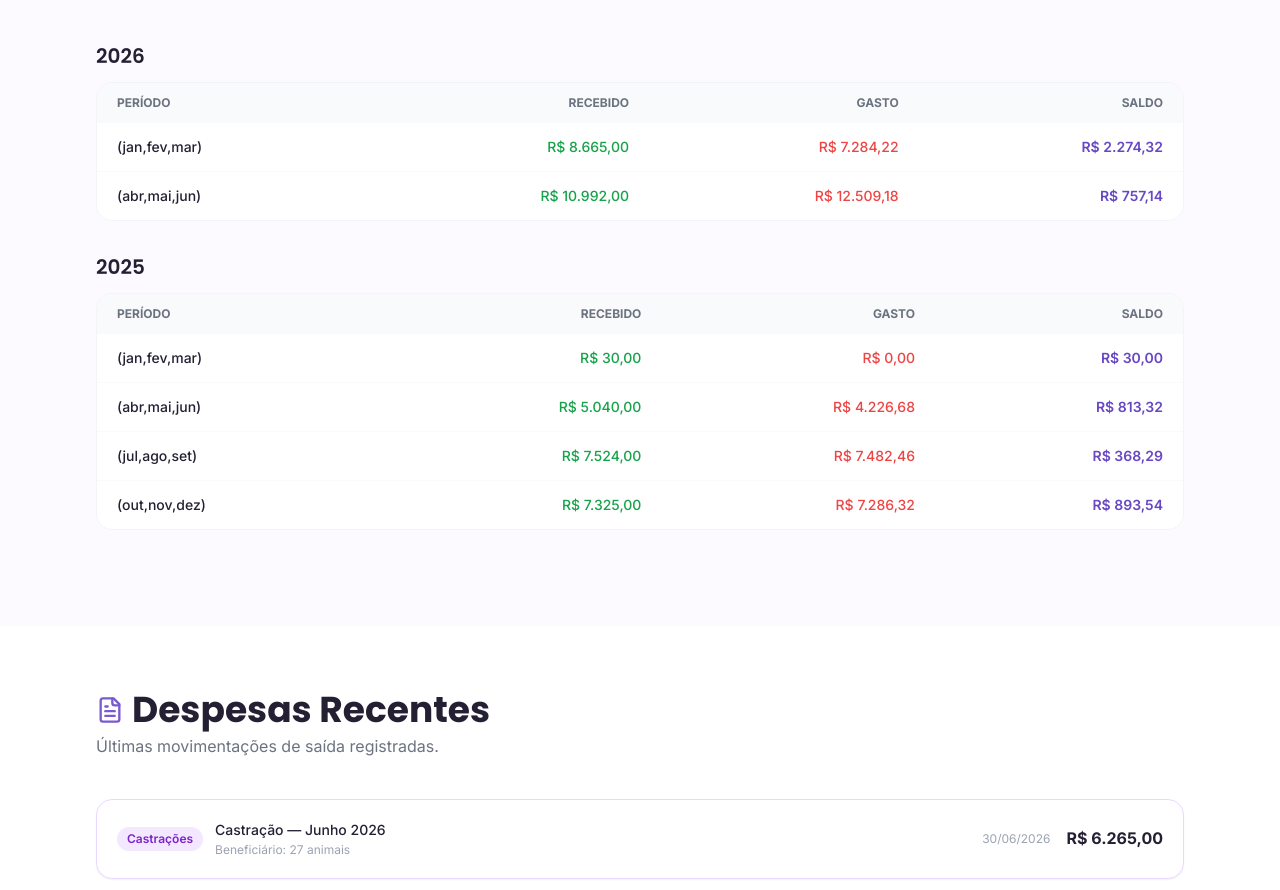
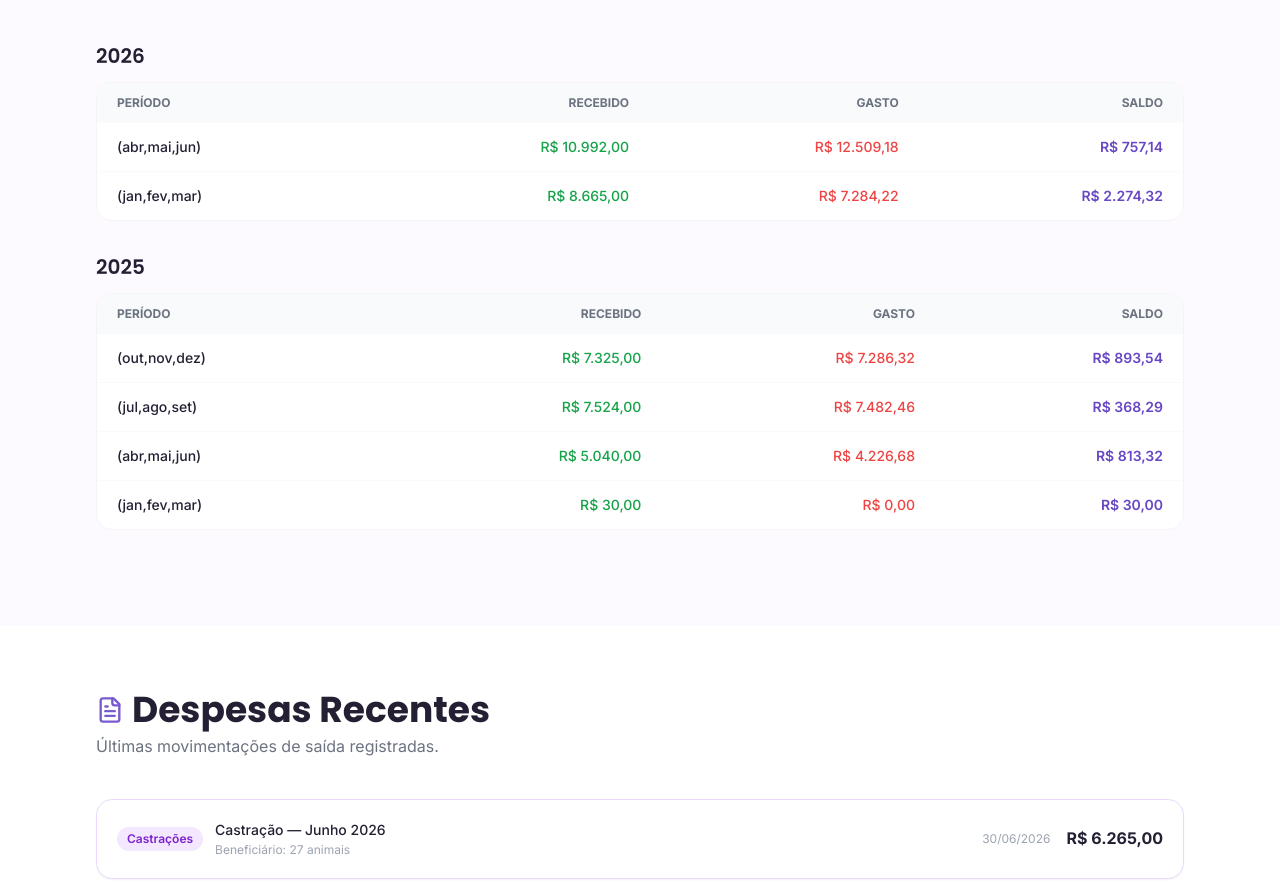
Before and after one commit to sbr-digital/njaa, a React (Vite) app: page /transparencia in a window 1280 px wide. Shown: the part 1280-2170 px from the top of the page. Built offline with nearby package versions, Linux system fonts and the light colour scheme.

Commit message:
fix: order transparency

```diff
--- a/src/data/stats.ts
+++ b/src/data/stats.ts
@@ -54,14 +54,14 @@ export const transparencyStats: TransparencyStat[] = [
 ]
 
 export const financialRecords: FinancialRecord[] = [
+  { year: 2026, quarter: '(abr,mai,jun)', received: 10992, spent: 12509.18, balance: 757.14 },
   { year: 2026, quarter: '(jan,fev,mar)', received: 8665, spent: 7284.22, balance: 2274.32 },
-  { year: 2026, quarter: '(abr,mai,jun)', received: 10992, spent: 12509.18, balance: 757.14 },
   // { year: 2025, quarter: 'Q3', received: 11600, spent: 10400, balance: 1200 },
   // { year: 2025, quarter: 'Q4', received: 18200, spent: 16500, balance: 1700 },
+  { year: 2025, quarter: '(out,nov,dez)', received: 7325, spent: 7286.32, balance: 893.54 },
+  { year: 2025, quarter: '(jul,ago,set)', received: 7524, spent: 7482.46,  balance: 368.29  },
+  { year: 2025, quarter: '(abr,mai,jun)', received: 5040, spent: 4226.68, balance: 813.32 },
   { year: 2025, quarter: '(jan,fev,mar)', received: 30,  spent: 0,  balance: 30  },
-  { year: 2025, quarter: '(abr,mai,jun)', received: 5040, spent: 4226.68, balance: 813.32 },
-  { year: 2025, quarter: '(jul,ago,set)', received: 7524, spent: 7482.46,  balance: 368.29  },
-  { year: 2025, quarter: '(out,nov,dez)', received: 7325, spent: 7286.32, balance: 893.54 },
 ]
 
 export const recentExpenses: Expense[] = [
```
